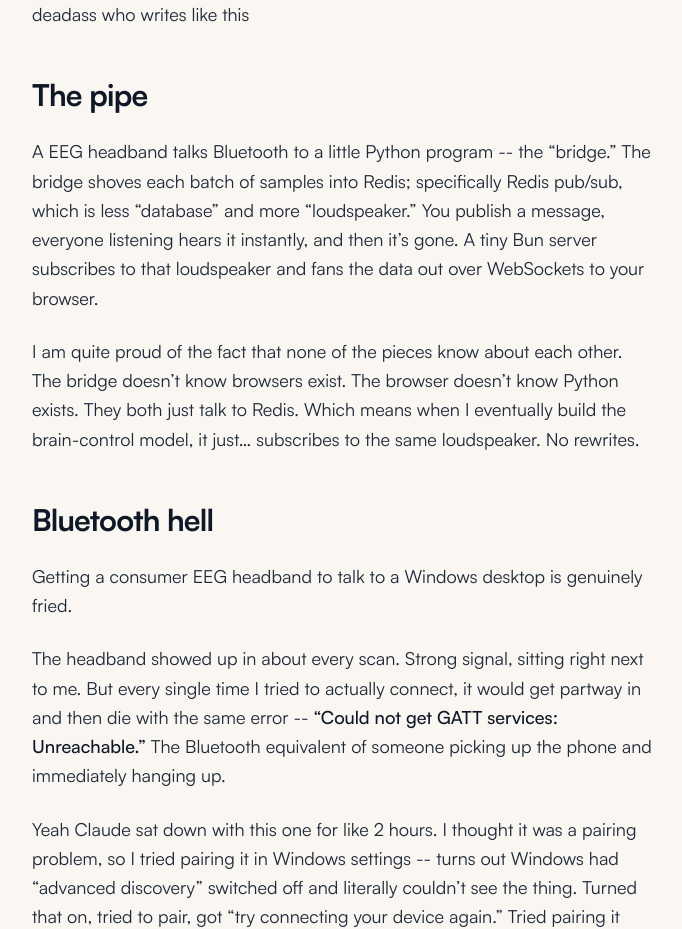
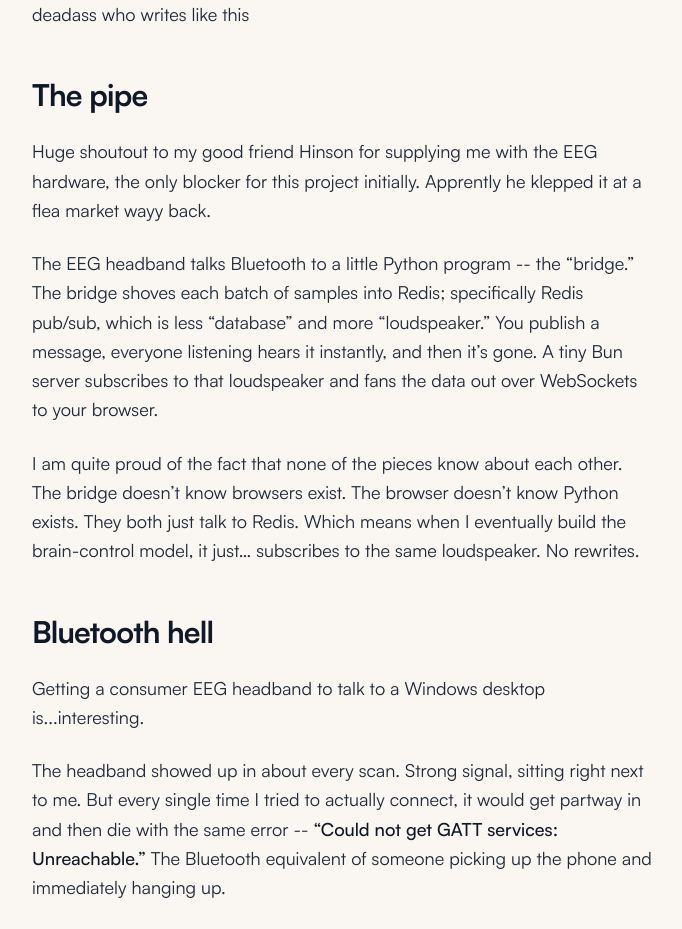
Before and after one commit to martinlcam/C-Net, a Next.js app in the folder apps/web/: page /bd/writeup in a window 1280 px wide. Shown: the part 720-1649 px from the top of the page, without its empty margins (296-978 px from the left). Built offline with nearby package versions, Linux system fonts and the light colour scheme; no server answers.

Commit message:
chore: HINSON SHOUT

```diff
--- a/apps/web/app/(portfolio)/bd/writeup/page.tsx
+++ b/apps/web/app/(portfolio)/bd/writeup/page.tsx
@@ -50,7 +50,11 @@ export default function BdWriteupPage() {
 
           <H2>The pipe</H2>
           <p>
-            A EEG headband talks Bluetooth to a little Python program -- the “bridge.” The bridge
+            Huge shoutout to my good friend <a href="https://www.flatypus.me/" target="_blank" rel="noopener noreferrer" className="hover:underline">Hinson</a> for supplying me with the EEG hardware, the only blocker for this project initially.
+            Apprently he klepped it at a flea market wayy back.
+          </p>
+          <p>
+            The EEG headband talks Bluetooth to a little Python program -- the “bridge.” The bridge
             shoves each batch of samples into Redis; specifically Redis pub/sub, which is less
             “database” and more “loudspeaker.” You publish a message, everyone listening hears it
             instantly, and then it’s gone. A tiny Bun server subscribes to that loudspeaker and fans
@@ -64,7 +68,7 @@ export default function BdWriteupPage() {
           </p>
 
           <H2>Bluetooth hell</H2>
-          <p>Getting a consumer EEG headband to talk to a Windows desktop is genuinely fried.</p>
+          <p>Getting a consumer EEG headband to talk to a Windows desktop is...interesting.</p>
           <p>
             The headband showed up in about every scan. Strong signal, sitting right next to me. But
             every single time I tried to actually connect, it would get partway in and then die with
```
